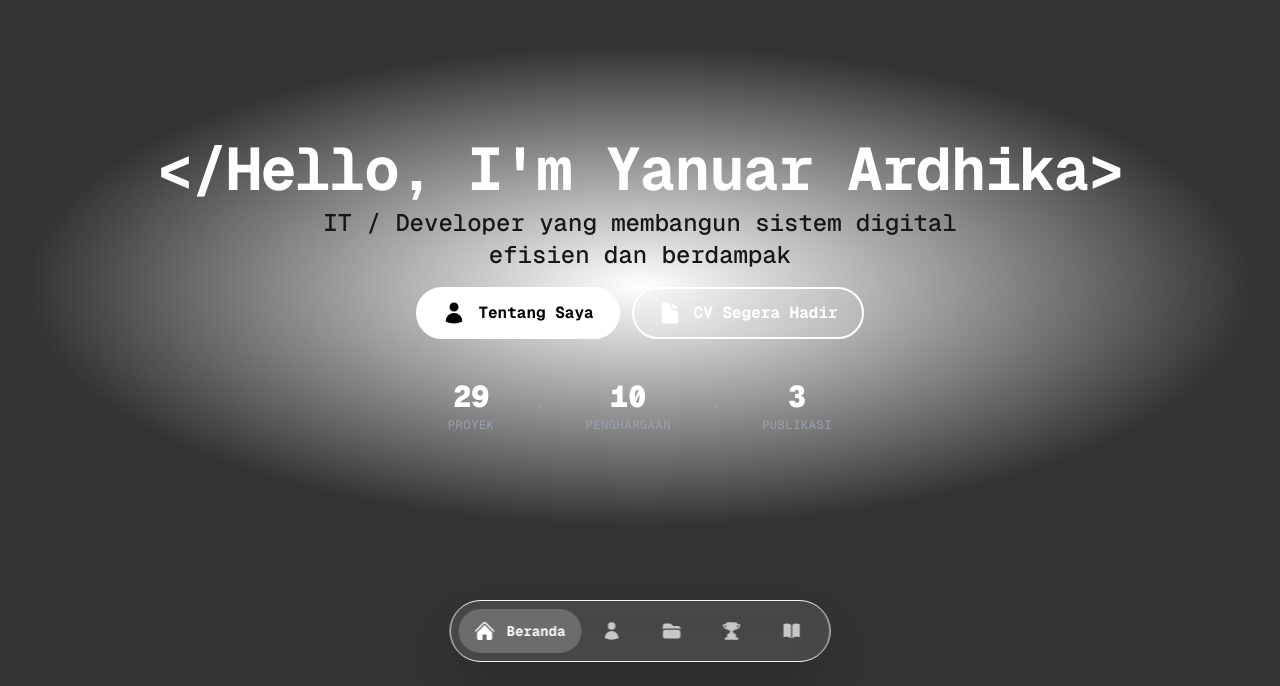
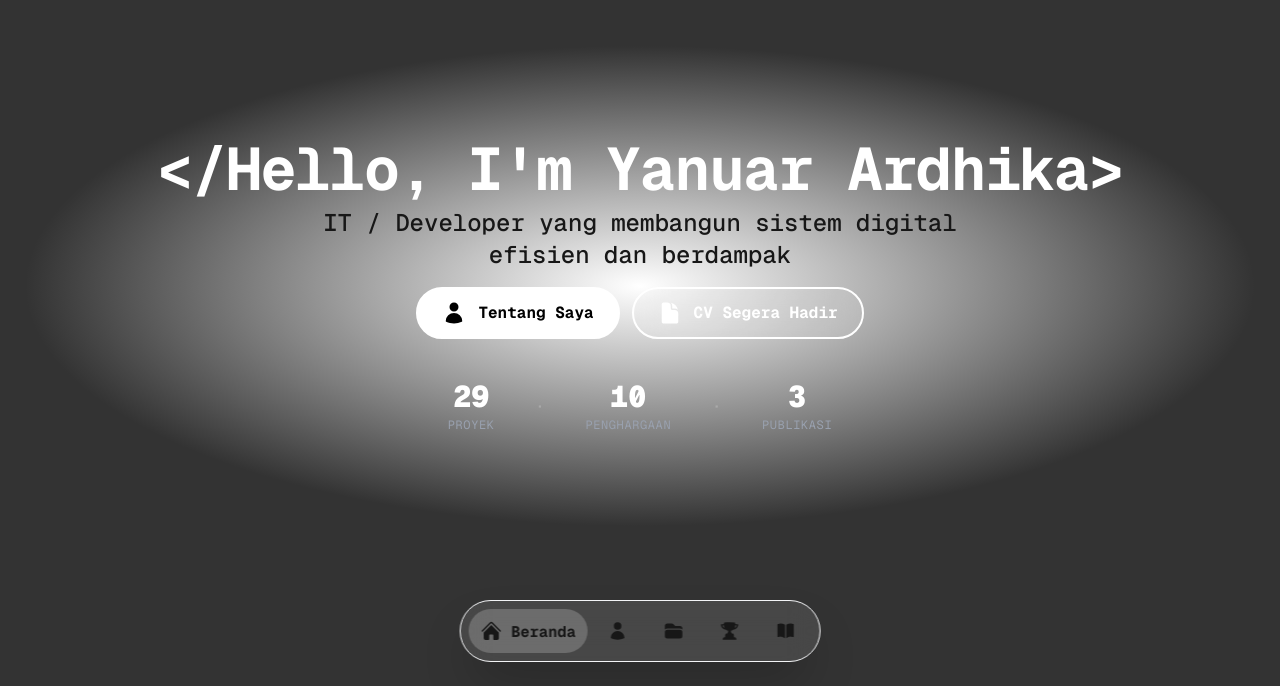
Before and after one commit to ardhikaxx/portofolio-nextjs, a Next.js app: page / in a window 1280 px wide. Shown: the part 114-800 px from the top of the page. Built offline with nearby package versions, Linux system fonts and the light colour scheme.

Commit message:
feat: animated nav with sliding active indicator and label transition

```diff
--- a/app/components/NavBottom.tsx
+++ b/app/components/NavBottom.tsx
@@ -1,4 +1,7 @@
+'use client'
+
 import Link from 'next/link';
+import { motion, AnimatePresence } from 'framer-motion';
 import {
     HiHome,
     HiUser,
@@ -36,7 +39,7 @@ const NavBottom = ({ currentPath }: NavBottomProps) => {
     return (
         <nav className="fixed bottom-6 left-1/2 z-50 -translate-x-1/2" aria-label="Primary navigation">
             <div className="bg-white/10 backdrop-blur-lg rounded-full border border-gray-100 shadow-2xl">
-                <div className="flex items-center justify-center p-2 gap-1">
+                <div className="relative flex items-center justify-center p-2 gap-1">
                     {navItems.map((item) => {
                         const Icon = item.icon;
                         const active = isActive(item.path);
@@ -47,19 +50,35 @@ const NavBottom = ({ currentPath }: NavBottomProps) => {
                                 href={item.path}
                                 aria-current={active ? 'page' : undefined}
                                 prefetch={false}
-                                className={`
-                    flex items-center justify-center gap-2 px-4 py-3 rounded-full transition-all duration-300
-                    ${active
-                                        ? 'bg-white/20 text-white'
-                                        : 'text-white/70 hover:text-white hover:bg-white/10'
-                                    }
-                  `}
+                                className="relative flex items-center justify-center gap-2 px-4 py-3 rounded-full transition-colors duration-300"
                             >
-                                <Icon className={`w-5 h-5 ${active ? 'scale-110' : ''} transition-transform duration-300 me-0 lg:me-1`} />
-
-                                <span className={`text-sm font-bold whitespace-nowrap font-mono ${active ? 'inline-block' : 'hidden'}`}>
-                                    {item.name}
-                                </span>
+                                {active && (
+                                    <motion.div
+                                        layoutId="active-bg"
+                                        className="absolute inset-0 bg-white/20 rounded-full"
+                                        transition={{ type: 'spring', stiffness: 380, damping: 30 }}
+                                    />
+                                )}
+                                <motion.div
+                                    className="relative z-10 flex items-center gap-2"
+                                    animate={{ scale: active ? 1.1 : 1 }}
+                                    transition={{ duration: 0.2 }}
+                                >
+                                    <Icon className="w-5 h-5" />
+                                    <AnimatePresence mode="wait">
+                                        {active && (
+                                            <motion.span
+                                                initial={{ opacity: 0, x: -8, width: 0 }}
+                                                animate={{ opacity: 1, x: 0, width: 'auto' }}
+                                                exit={{ opacity: 0, x: -8, width: 0 }}
+                                                transition={{ duration: 0.2 }}
+                                                className="text-sm font-bold whitespace-nowrap font-mono overflow-hidden"
+                                            >
+                                                {item.name}
+                                            </motion.span>
+                                        )}
+                                    </AnimatePresence>
+                                </motion.div>
                             </Link>
                         );
                     })}
```
